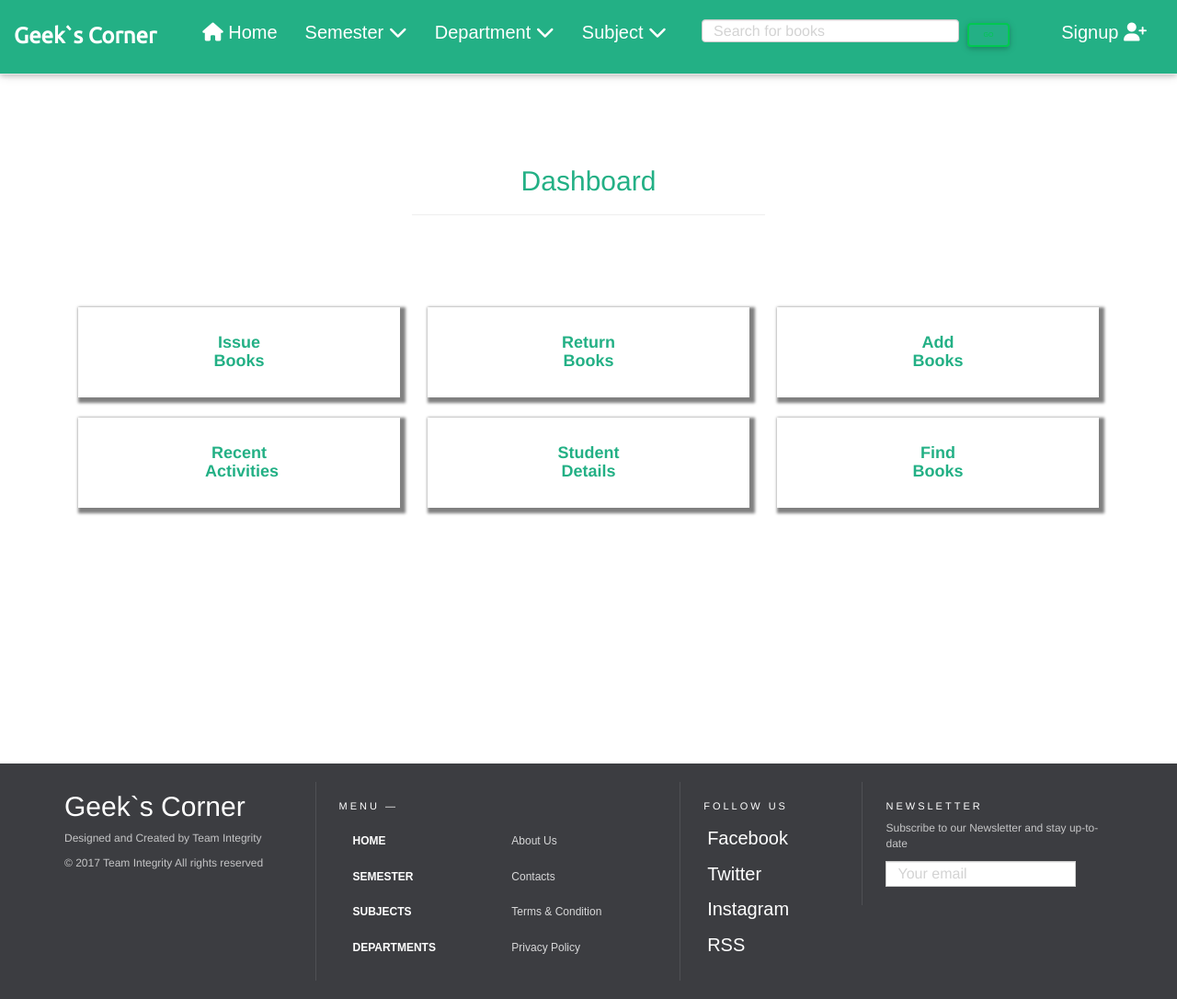
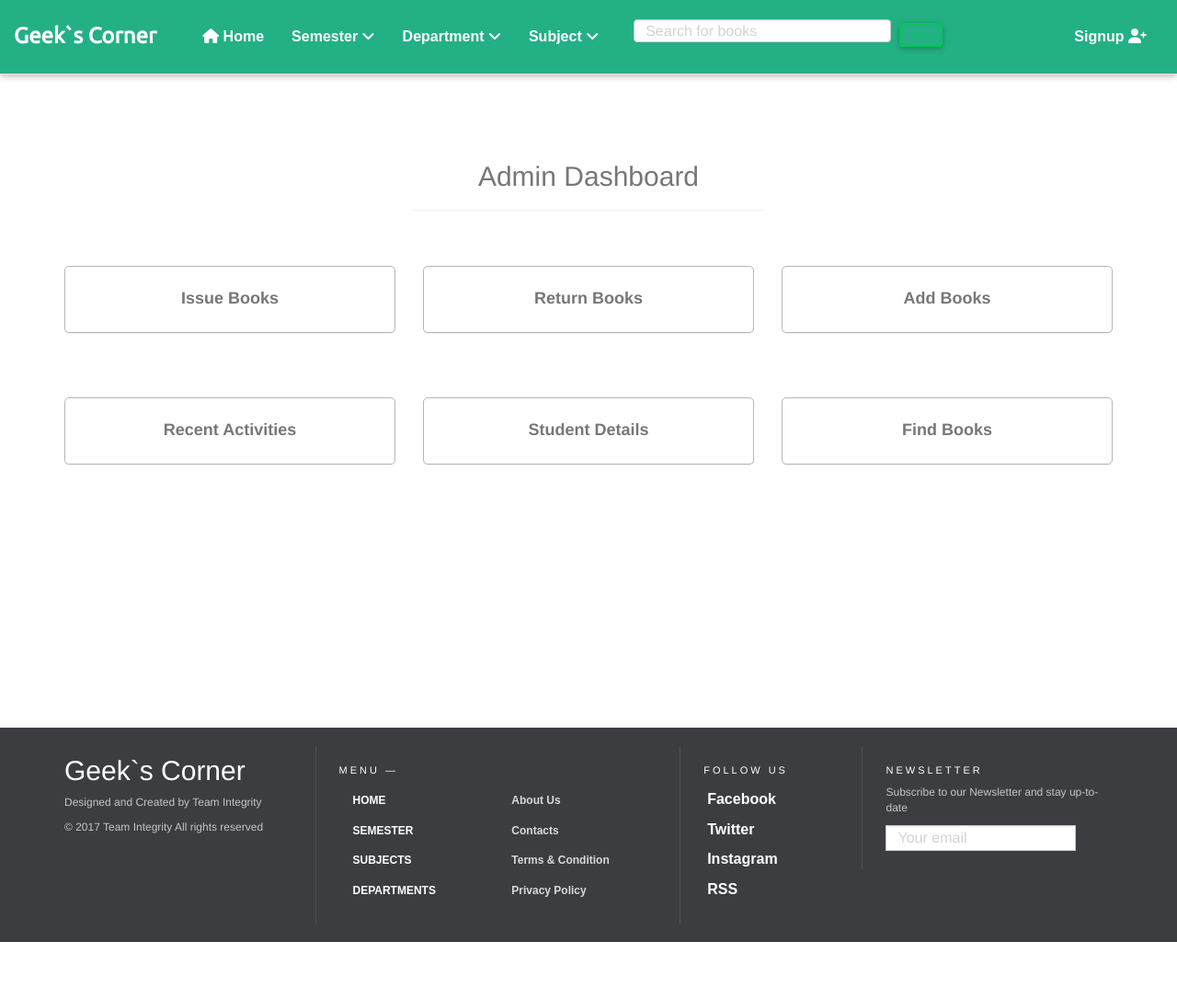
Before and after one commit to TeamIntegrity/LibChain, a Django app: page /users/admin/dashboard/ in a window 1280 px wide. Shown: the whole page at 92% size. After the commit the page ends 1024 px from the top, so only its background shows below. Run offline with Django 3.2, Linux system fonts and the light colour scheme; data that the repository does not hold is empty; some libraries are stand-ins or nearby versions.

Commit message:
Updated dashboard.html and navbar

```diff
--- a/libchain/books/views.py
+++ b/libchain/books/views.py
@@ -182,7 +182,8 @@ def issue(request):
                     "departments": departments, "subjects": subjects}
         return render(request, "issue_confirm.html", context)
 
-    return render(request, "issue.html", {"base": base})
+    return render(request, "issue.html", {"base": base, "semesters": semesters,
+                "departments": departments, "subjects": subjects})
 
 
 
@@ -220,7 +221,8 @@ def return_book(request):
                     "departments": departments, "subjects": subjects}
         return render(request, "return_confirm.html", context)
 
-    return render(request, "return.html", {"base": base})
+    return render(request, "return.html", {"base": base, "semesters": semesters,
+                "departments": departments, "subjects": subjects})
 
 
 
--- a/libchain/home/static/css/panel.css
+++ b/libchain/home/static/css/panel.css
@@ -31,8 +31,9 @@
 }
 
 ul li {
-  font-size: 20px;
+  font-size: 16px;
   font-family: Arial;
+  font-weight: bold;
 }
 
 ul li ul li {
@@ -151,12 +152,12 @@ ul li ul li {
     width:100px;
     margin: 10px;
     color: white;
-    font-size: 22px;
+    font-size: 16px;
     border: none;
     background-color:rgb(35, 176, 133);
     text-align: center;
-    padding: 10px;
-    font-family: times;
+    padding: 5px;
+    font-family: arial;
 }
 #go:hover{
 }
@@ -215,10 +216,28 @@ ul li ul li {
 
 .panel {
     margin-bottom: 20px;
+    border: 1px solid #b5b6b7;
     background-color: #fff;
-    border: 4.5px solid transparent;
-    border-radius: 0;
-    -webkit-box-shadow: 0 1px 1px rgba(0,0,0,.05);
-    box-shadow: 0 1px 1px rgba(0,0,0,.05);
-    box-shadow: 3px 3px 3px 3px grey;
+    border-radius: 5px;
+
 }
+
+.panel > a {
+  text-decoration:none;
+}
+
+.panel:hover
+{
+    z-index: 2;
+    border: 1px solid rgb(35, 176, 133);
+    -webkit-box-shadow: 1px 1px 1px 1px rgb(35, 176, 133);
+    box-shadow: 1px 1px 1px 1px rgb(35, 176, 133);
+    -webkit-transition: all 200ms ease-in;
+    -webkit-transform: scale(1.05);
+    -ms-transition: all 200ms ease-in;
+    -ms-transform: scale(1.05);
+    -moz-transition: all 200ms ease-in;
+    -moz-transform: scale(1.05);
+    transition: all 200ms ease-in;
+    transform: scale(1.05);
+}
--- a/libchain/home/templates/base.html
+++ b/libchain/home/templates/base.html
@@ -39,12 +39,12 @@
 <div class="collapse navbar-collapse" id="myNavbar">
 <ul class="nav navbar-nav">
 	<li class="dropdown">
-          <a href="/home/" style="color:white; margin-top:5px;"><i class="fa fa-home" aria-hidden="true"></i> Home</a>
+          <a href="/home/" style="color: white; margin-top:10px;"><i class="fa fa-home" aria-hidden="true"></i> Home</a>
 	</li>
 
 	<li class="dropdown">
-          <a href="/home/" style="color:white;margin-top:5px;" class="dropdown-toggle" data-toggle="dropdown" role="button" aria-haspopup="true" aria-expanded="false">
-           Semester <i class="fa fa-chevron-down" aria-hidden="true"></i></a>
+          <a href="/home/" style="color: white;  margin-top:10px;" class="dropdown-toggle" data-toggle="dropdown" role="button" aria-haspopup="true" aria-expanded="false">
+           Semester <i class="fa fa-angle-down" aria-hidden="true"></i></a>
 
           <ul class="dropdown-menu">
             {% for sem in semesters %}
@@ -54,8 +54,8 @@
 	</li>
 
 	<li class="dropdown">
-          <a href="/home/" style="color:white;margin-top:5px;" class="dropdown-toggle" data-toggle="dropdown" role="button" aria-haspopup="true" aria-expanded="false">
-          Department <i class="fa fa-chevron-down" aria-hidden="true"></i></a>
+          <a href="/home/" style="color: white; margin-top:10px;" class="dropdown-toggle" data-toggle="dropdown" role="button" aria-haspopup="true" aria-expanded="false">
+          Department <i class="fa fa-angle-down" aria-hidden="true"></i></a>
           <ul class="dropdown-menu">
             {% for dep in departments %}
             <li><a href="/books/branch/{{dep}}/">{{dep}}</a></li>
@@ -64,8 +64,8 @@
 	</li>
 
 	<li class="dropdown">
-          <a href="/home/" style="color:white;margin-top:5px;" class="dropdown-toggle" data-toggle="dropdown" role="button" aria-haspopup="true" aria-expanded="false">
-          Subject <i class="fa fa-chevron-down" aria-hidden="true"></i></a>
+          <a href="/home/" style="color: white; margin-top:10px;" class="dropdown-toggle" data-toggle="dropdown" role="button" aria-haspopup="true" aria-expanded="false">
+          Subject <i class="fa fa-angle-down" aria-hidden="true"></i></a>
           <ul class="dropdown-menu">
             {% for sub in subjects %}
             <li><a href="/books/subject/{{sub}}/">{{sub}}</a></li>
@@ -92,7 +92,7 @@
 {% if not user.is_authenticated %}
 	<ul class="nav navbar-nav navbar-right">
     <li class="dropdown">
-            <a href="/home/" style="color:white;margin-right:18px;margin-top:5px;" class="dropdown-toggle" data-toggle="dropdown" role="button" aria-haspopup="true" aria-expanded="false">
+            <a href="/home/" style="color:white;margin-right:18px;margin-top:10px;" class="dropdown-toggle" data-toggle="dropdown" role="button" aria-haspopup="true" aria-expanded="false">
             Signup <i class="fa fa-user-plus" aria-hidden="true"></i></a>
             <ul class="dropdown-menu">
               <li><a href="/users/register/" style="margin-top:5px;">Register </a></li>
--- a/libchain/home/templates/base_staff.html
+++ b/libchain/home/templates/base_staff.html
@@ -4,7 +4,7 @@
 
 <ul class="nav navbar-nav">
 <li class="dropdown">
-          <a href="/home/" style="color:white;margin-top:5px;" class="dropdown-toggle" data-toggle="dropdown" role="button" aria-haspopup="true" aria-expanded="false">
+          <a href="/home/" style="color:white; margin-top:10px;" class="dropdown-toggle" data-toggle="dropdown" role="button" aria-haspopup="true" aria-expanded="false">
            Actions <i class="fa fa-book" aria-hidden="true"></i></a>
           <ul class="dropdown-menu">
             <li><a href="/users/admin/dashboard/" style="margin-top:5px;"> Dashboard </a></li>
@@ -17,7 +17,7 @@
 
 <ul class="nav navbar-nav navbar-right">
 <li class="dropdown">
-          <a href="/home/" style="color:white;margin-top:5px; margin-right: 10px;" class="dropdown-toggle" data-toggle="dropdown" role="button" aria-haspopup="true" aria-expanded="false">
+          <a href="/home/" style="color:white;margin-right: 10px; margin-top:10px;" class="dropdown-toggle" data-toggle="dropdown" role="button" aria-haspopup="true" aria-expanded="false">
           {{user.first_name}} <i class="fa fa-user" aria-hidden="true"></i></a>
           <ul class="dropdown-menu">
               <li><a href="/users/profile/" style="margin-top:5px;"> Profile </a></li>
--- a/libchain/home/templates/base_student.html
+++ b/libchain/home/templates/base_student.html
@@ -5,7 +5,7 @@
 
 <ul class="nav navbar-nav navbar-right">
 <li class="dropdown">
-          <a href="/home/" style="color:white;margin-top:5px; margin-right:20px;" class="dropdown-toggle" data-toggle="dropdown" role="button" aria-haspopup="true" aria-expanded="false">
+          <a href="/home/" style="color:white;margin-top:10px; margin-right:20px;" class="dropdown-toggle" data-toggle="dropdown" role="button" aria-haspopup="true" aria-expanded="false">
           {{user.first_name}} <i class="fa fa-user" aria-hidden="true"></i></a>
           <ul class="dropdown-menu">
               <li><a href="/transactions/all/" style="margin-top:5px;"> Records </a></li>
--- a/libchain/users/templates/dashboard.html
+++ b/libchain/users/templates/dashboard.html
@@ -1,27 +1,58 @@
 {% extends base %}
 
 {% block content %}
-<br>
-<br>
-<br>
-<center><h2 style="color:rgb(35, 176, 133);">Dashboard</h2></center>
+
+<center><h2 style="margin-top: 175px; color:#777777;">Admin Dashboard</h2></center>
 <hr style="width: 30%;">
-
-<br>
-<br>
 
 
 
-<div class="container">
+<div class="container" style="margin-bottom: 10px;">
 
+<div class="row">
   <div class="col-md-4">
   <div class="panel panel-default">
-    <a href="">
+    <a href="/books/issue/">
     <div class="panel-body">
     <div class="col-md-4"></div>
-    <div class="col-md-4">
-    <center><h4 style="color:rgb(35, 176, 133);"><b>Issue Books</b></h4>
+    <div class="">
+    <center><h4 style="color:#777777;"><b>Issue Books</b></h4>
     </center></div>
+    <div class="col-md-4"></div>
+    </div></a>
+
+  </div>
+</div>
+
+<div class="col-md-4">
+  <div class="panel panel-default">
+    <a href="/books/return/"><div class="panel-body">
+    <div class="col-md-4"></div>
+    <div class=""><center><h4 style="color:#777777;"><b>Return Books</b></h4></center></div>
+    <div class="col-md-4"></div>
+    </div></a>
+
+  </div>
+</div>
+
+<div class="col-md-4">
+  <div class="panel panel-default">
+    <a href="/books/add/"><div class="panel-body">
+    <div class="col-md-4"></div>
+    <div class=""><center><h4 style="color:#777777;"><b>Add Books</b></h4></center></div>
+    <div class="col-md-4"></div>
+    </div></a>
+
+  </div>
+</div>
+</div>
+
+<div class="row" style="margin-top: 50px;">
+<div class="col-md-4">
+  <div class="panel panel-default">
+   <a href=""> <div class="panel-body">
+    <div class="col-md-4"></div>
+    <div class=""><center><h4 style="color:#777777;"><b>Recent Activities</b></h4></center></div>
     <div class="col-md-4"></div>
     </div></a>
 
@@ -32,7 +63,7 @@
   <div class="panel panel-default">
     <a href=""><div class="panel-body">
     <div class="col-md-4"></div>
-    <div class="col-md-4"><center><h4 style="color:rgb(35, 176, 133);"><b>Return Books</b></h4></center></div>
+    <div class=""><center><h4 style="color:#777777;"><b>Student Details</b></h4></center></div>
     <div class="col-md-4"></div>
     </div></a>
 
@@ -43,59 +74,14 @@
   <div class="panel panel-default">
     <a href=""><div class="panel-body">
     <div class="col-md-4"></div>
-    <div class="col-md-4"><center><h4 style="color:rgb(35, 176, 133);"><b>Add Books</b></h4></center></div>
+    <div class=""><center><h4 style="color:#777777;"><b>Find Books</b></h4></center></div>
     <div class="col-md-4"></div>
     </div></a>
 
   </div>
 </div>
 
-<br>
-<br>
-<br>
-<br>
-<br>
-<br>
-
-<div class="col-md-4">
-  <div class="panel panel-default">
-   <a href=""> <div class="panel-body">
-    <div class="col-md-4"></div>
-    <div class="col-md-4"><center><h4 style="color:rgb(35, 176, 133);"><b>Recent Activities</b></h4></center></div>
-    <div class="col-md-4"></div>
-    </div></a>
-
-  </div>
 </div>
-
-<div class="col-md-4">
-  <div class="panel panel-default">
-    <a href=""><div class="panel-body">
-    <div class="col-md-4"></div>
-    <div class="col-md-4"><center><h4 style="color:rgb(35, 176, 133);"><b>Student Details</b></h4></center></div>
-    <div class="col-md-4"></div>
-    </div></a>
-
-  </div>
-</div>
-
-<div class="col-md-4">
-  <div class="panel panel-default">
-    <a href=""><div class="panel-body">
-    <div class="col-md-4"></div>
-    <div class="col-md-4"><center><h4 style="color:rgb(35, 176, 133);"><b>Find Books</b></h4></center></div>
-    <div class="col-md-4"></div>
-    </div></a>
-
-  </div>
-</div>
-
-<br>
-<br>
-<br>
-<br>
-<br>
-<br>
 </div>
 
 {% endblock %}
```
Also changed, not shown: libchain/books/templates/add_books.html (+2 -6 lines), libchain/books/templates/issue.html (+3 -7 lines), libchain/books/templates/return.html (+2 -6 lines).
